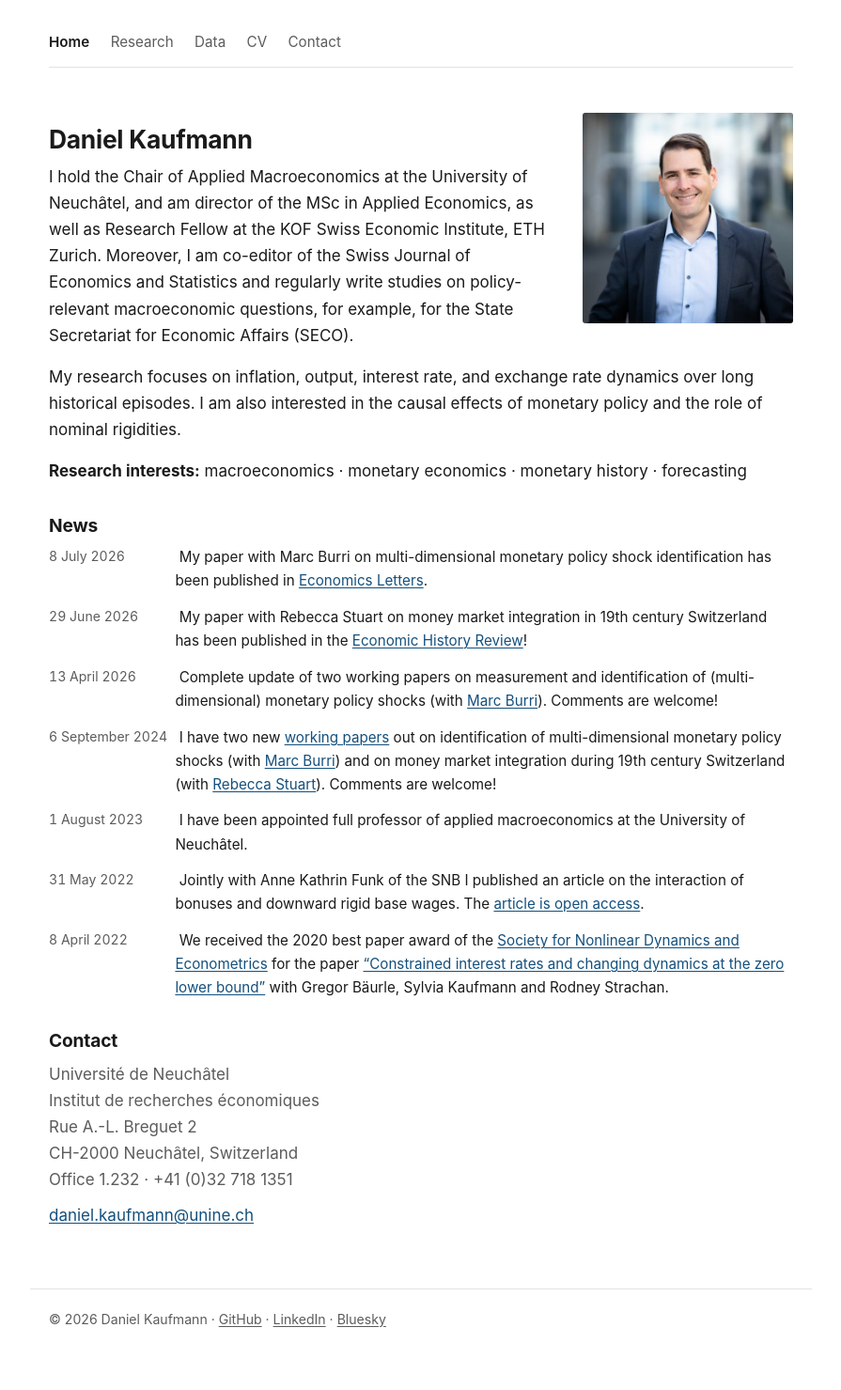
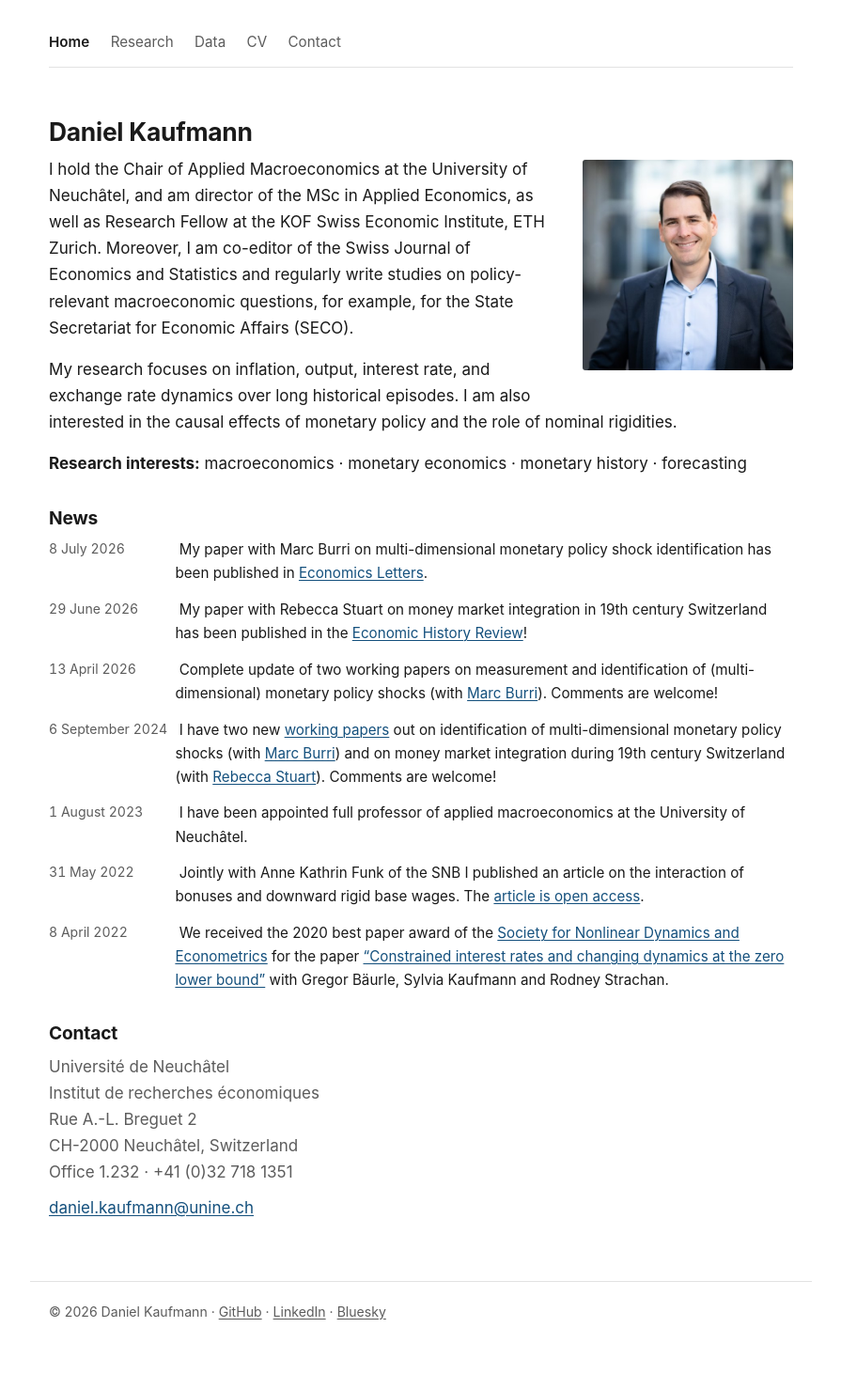
Before and after one commit to dankaufmann/dankaufmann.github.io, a Jekyll site: the page built from index.md, in a window 1280 px wide. Shown: the whole page at 94% size, without its empty margins (192-1087 px from the left). Built offline with Jekyll 4.4.1, drawn with Linux system fonts in a browser that asks for light colours.

Commit message:
Align portrait top with the first bio paragraph
The image now sits inline at the start of that paragraph rather than in its
own block above the h1, so the float top matches the paragraph exactly instead
of being pushed up by the heading and an intervening paragraph margin.

```diff
--- a/assets/css/style.css
+++ b/assets/css/style.css
@@ -86,7 +86,7 @@ hr { border: 0; border-top: 1px solid var(--rule); margin-block: 2rem; }
 .portrait {
   float: right;
   width: 14rem;
-  margin: 0.3rem 0 1.25rem 1.75rem;
+  margin: 0.25rem 0 1.25rem 1.75rem;  /* small offset: aligns to cap height, not line box */
   border-radius: 3px;
 }
 
--- a/index.md
+++ b/index.md
@@ -3,11 +3,9 @@ layout: default
 title: Home
 ---
 
-<img class="portrait" src="{{ '/assets/img/portrait.jpg' | relative_url }}" alt="Daniel Kaufmann">
-
 # Daniel Kaufmann
 
-I hold the Chair of Applied Macroeconomics at the University of Neuchâtel, and
+<img class="portrait" src="{{ '/assets/img/portrait.jpg' | relative_url }}" alt="Daniel Kaufmann"> I hold the Chair of Applied Macroeconomics at the University of Neuchâtel, and
 am director of the MSc in Applied Economics, as well as Research Fellow at the
 KOF Swiss Economic Institute, ETH Zurich. Moreover, I am co-editor of the Swiss
 Journal of Economics and Statistics and regularly write studies on
```
